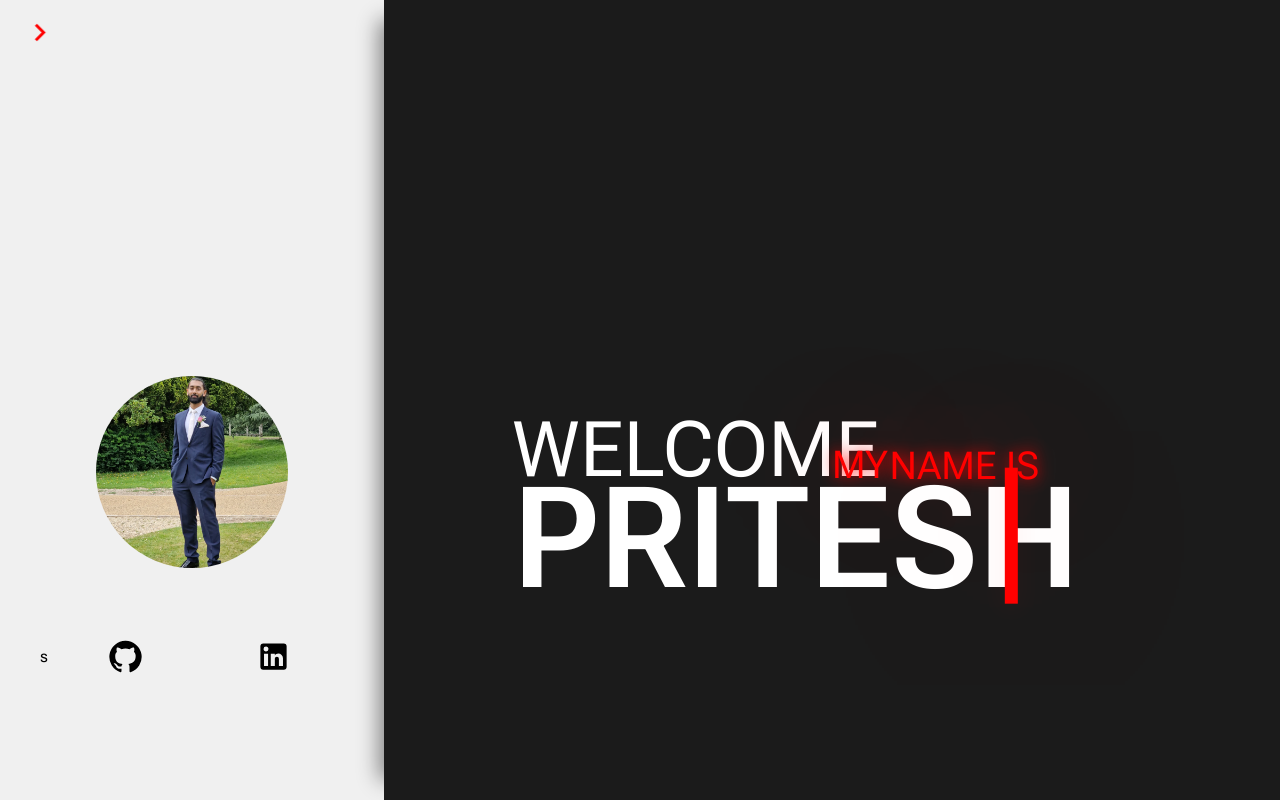
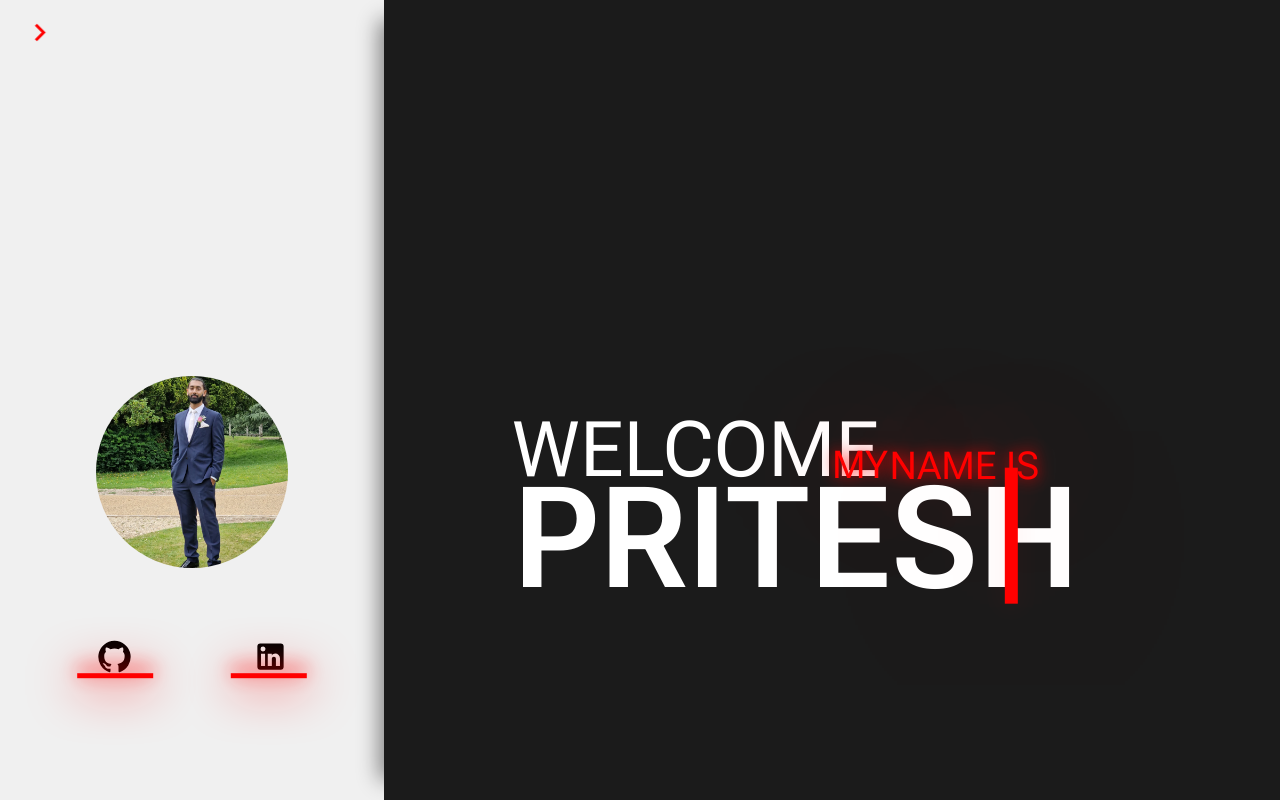
Before and after one commit to Pritesh2k/pritesh-portfolio-aws, a React (Create React App) app: page / in a window 1280 px wide. Built offline with nearby package versions, Linux system fonts and the light colour scheme.

Commit message:
home links update

```diff
--- a/src/CSS/home.css
+++ b/src/CSS/home.css
@@ -291,16 +291,68 @@
     align-items: start;
 
     position: absolute;
+    z-index: 3;
 
-    width: 57.5%;
+    width: 40%;
     height: 5px;
 
-    background-color: red;
+    background-color: rgb(255, 0, 0);
     box-shadow: 0px -5px 20px 0px rgb(255, 0, 0),
         /* White shadow on top */
-        0px 5px 50px 0px rgb(255, 255, 255);
+        0px 5px 50px 0px rgb(255, 0, 0);
     /* Red shadow on bottom */
-    transform: translate(-1dvw, 1.3dvw);
+    transform: translate(6dvw, 1.5dvw);
+
+    animation: icon-line-split 1s ease-in-out forwards;
+    animation-delay: 1s;
+}
+
+.icon-line-1 {
+    display: flex;
+    justify-content: center;
+    align-items: start;
+
+    position: absolute;
+
+    width: 40%;
+    height: 5px;
+    z-index: 4;
+
+    background-color: rgb(255, 0, 0);
+    box-shadow: 0px -5px 20px 0px rgb(255, 0, 0),
+        /* White shadow on top */
+        0px 5px 50px 0px rgb(255, 0, 0);
+    /* Red shadow on bottom */
+    transform: translate(-6dvw, 1.5dvw);
+
+    animation: icon-line-split 1s ease-in-out forwards;
+    animation-delay: 1s;
+}
+
+@keyframes icon-line-split {
+    0% {
+        width: 40%;
+
+        box-shadow: 0px -5px 20px 0px rgba(255, 0, 0, 0),
+        /* White shadow on top */
+        0px 5px 50px 0px rgba(255, 0, 0, 0);
+    }
+
+    100% {
+        width: 20%;
+
+        box-shadow: 0px -5px 20px 0px rgb(255, 0, 0),
+        /* White shadow on top */
+        0px 5px 50px 2px rgb(255, 0, 0);
+    }
+}
+
+.link-icons{
+    border-radius: 50%;
+    background-color: rgba(0, 132, 255, 0.397);
+    box-shadow: 0px -5px 20px 0px rgb(0, 132, 255),
+    /* White shadow on top */
+    0px 5px 50px 2px rgb(0, 132, 255);
 }
 
 .name-title {
@@ -499,18 +551,23 @@
 
 @keyframes lineH {
     0% {
-        left: -10%; /* Start off-screen */
+        left: -10%;
+        /* Start off-screen */
         width: 0%;
     }
+
     50% {
-        width: 90%; /* Peak width at the center */
-        left: 25%; /* Move across */
+        width: 90%;
+        /* Peak width at the center */
+        left: 25%;
+        /* Move across */
     }
-    80% {
 
-    }
+    80% {}
+
     100% {
-        left: 110%; /* Exit off-screen */
+        left: 110%;
+        /* Exit off-screen */
         width: 0%;
     }
 }
--- a/src/Pages/Home.js
+++ b/src/Pages/Home.js
@@ -35,7 +35,9 @@ const Home = () => {
       <div className="home-subheader">
         <div className="picture-container">
           <img className="cover-picture" src={profilePic} alt="profile" />
-          <div className="link-container">s
+          <div className="link-container">
+            <div className='home-line'/>
+            <div className='home-line icon-line-1'/>
             <a href="https://github.com/Pritesh2k" className="link">
               <GitHubIcon fontSize="large" />
             </a>
```
